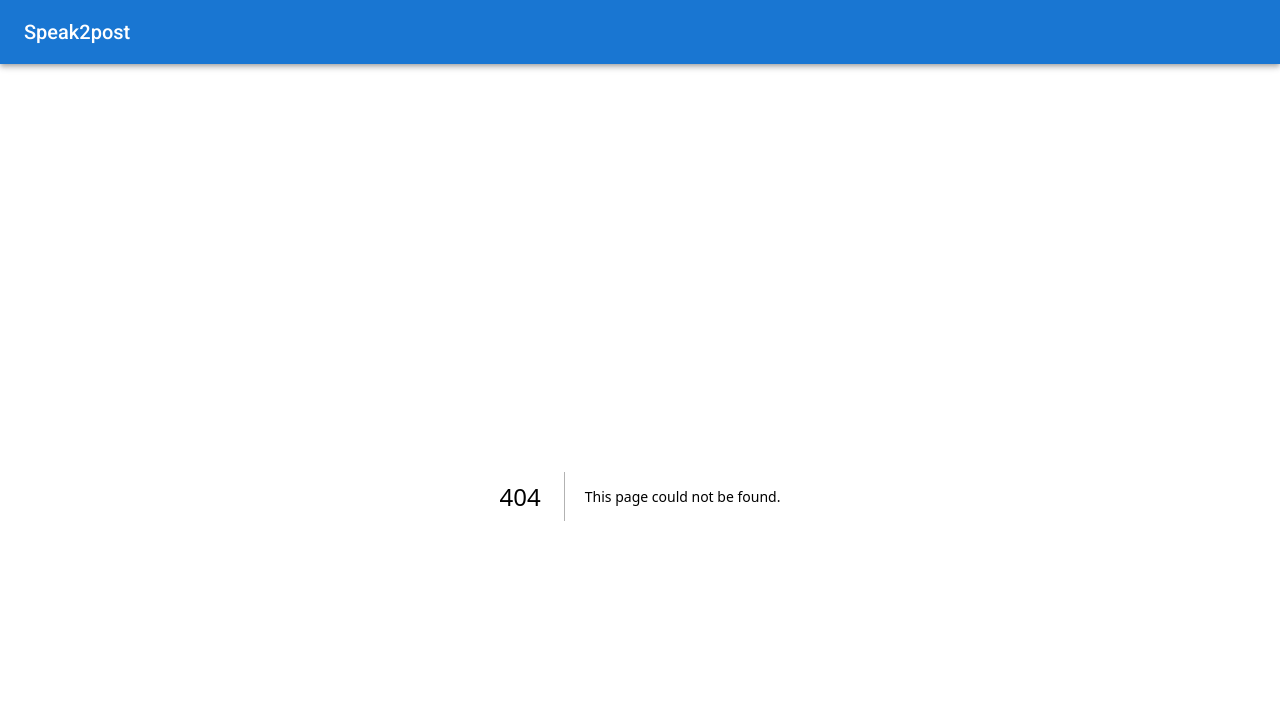
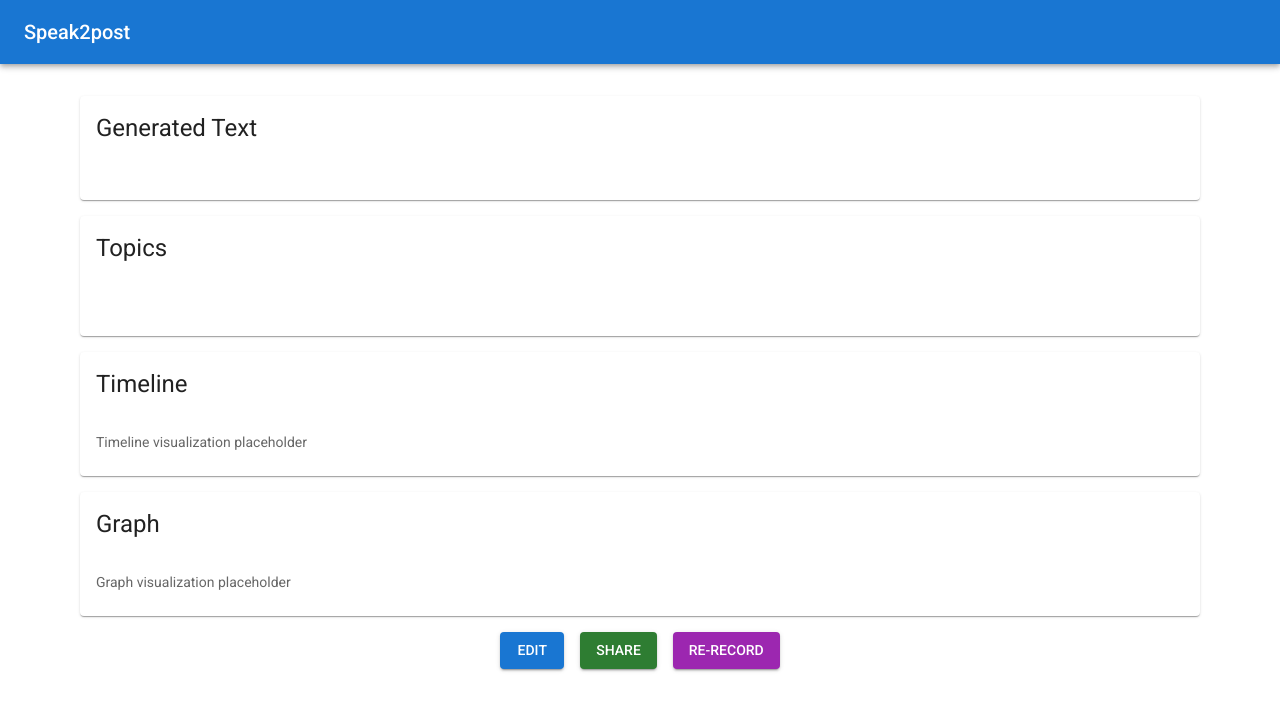
Before and after one commit to nakajima97/speak2post, a Next.js app: page /result in a window 1280 px wide. Before the commit this address had no page. Shown: the top 710 px of the page. Built offline with nearby package versions, Linux system fonts and the light colour scheme; what @mui/material-nextjs would draw is missing.

Commit message:
#3 結果画面を作成

```diff
--- /dev/null
+++ b/src/app/result/page.tsx
@@ -0,0 +1,69 @@
+import React from 'react';
+import { Card, CardContent, CardHeader, Typography, List, ListItem, Button, Box } from '@mui/material';
+
+const ResultScreen = () => {
+  const showTimeline = true;
+  const showGraph = true;
+
+  return (
+    <Box sx={{ '& > :not(style)': { m: 2 } }}>
+      <Card>
+        <CardHeader title="Generated Text" />
+        <CardContent>
+          <Typography variant="body2" color="textSecondary">
+            {/* {text} */}
+          </Typography>
+        </CardContent>
+      </Card>
+
+      <Card>
+        <CardHeader title="Topics" />
+        <CardContent>
+          <List>
+            {/* {topics.map((topic, index) => (
+              <ListItem key={index}>
+                {topic}
+              </ListItem>
+            ))} */}
+          </List>
+        </CardContent>
+      </Card>
+
+      {showTimeline && (
+        <Card>
+          <CardHeader title="Timeline" />
+          <CardContent>
+            <Typography variant="body2" color="textSecondary">
+              Timeline visualization placeholder
+            </Typography>
+          </CardContent>
+        </Card>
+      )}
+
+      {showGraph && (
+        <Card>
+          <CardHeader title="Graph" />
+          <CardContent>
+            <Typography variant="body2" color="textSecondary">
+              Graph visualization placeholder
+            </Typography>
+          </CardContent>
+        </Card>
+      )}
+
+      <Box sx={{ display: 'flex', justifyContent: 'center', gap: 2 }}>
+        <Button variant="contained" color="primary">
+          Edit
+        </Button>
+        <Button variant="contained" color="success">
+          Share
+        </Button>
+        <Button variant="contained" color="secondary">
+          Re-record
+        </Button>
+      </Box>
+    </Box>
+  );
+};
+
+export default ResultScreen;
```
